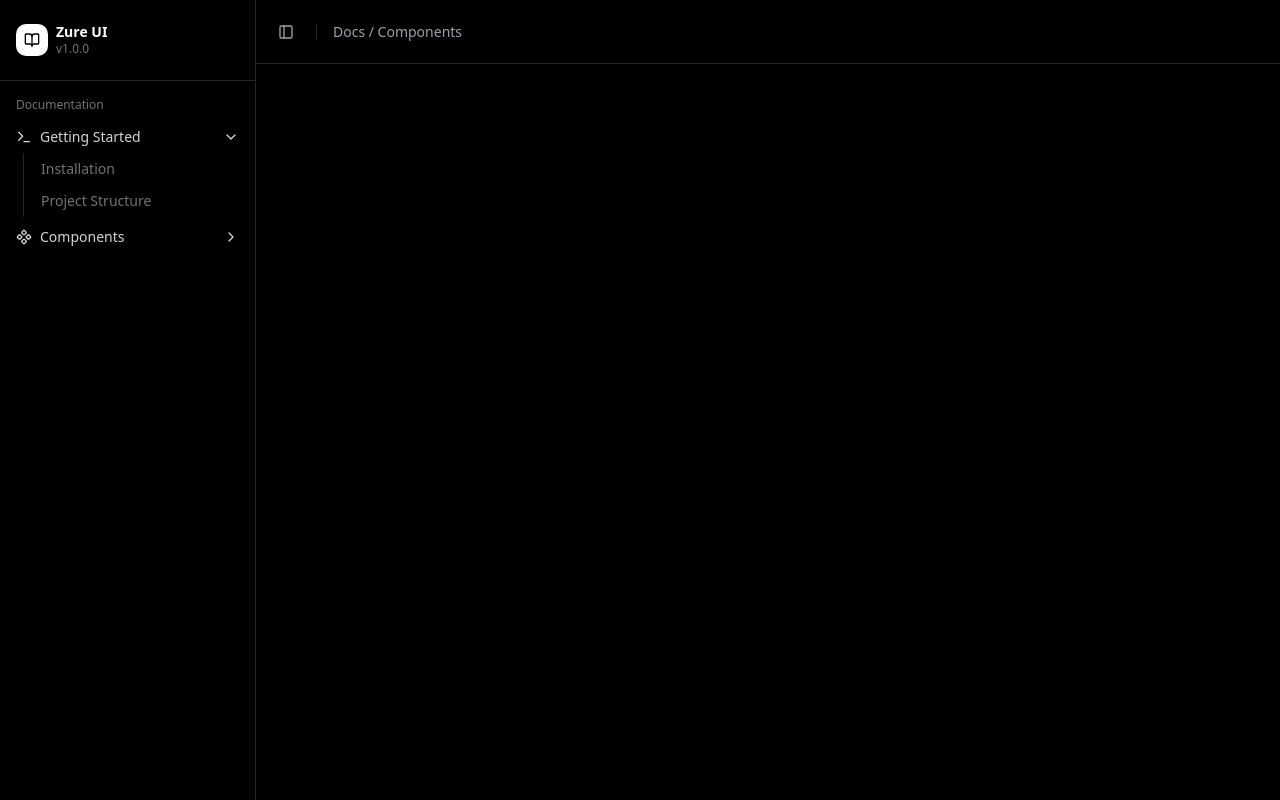
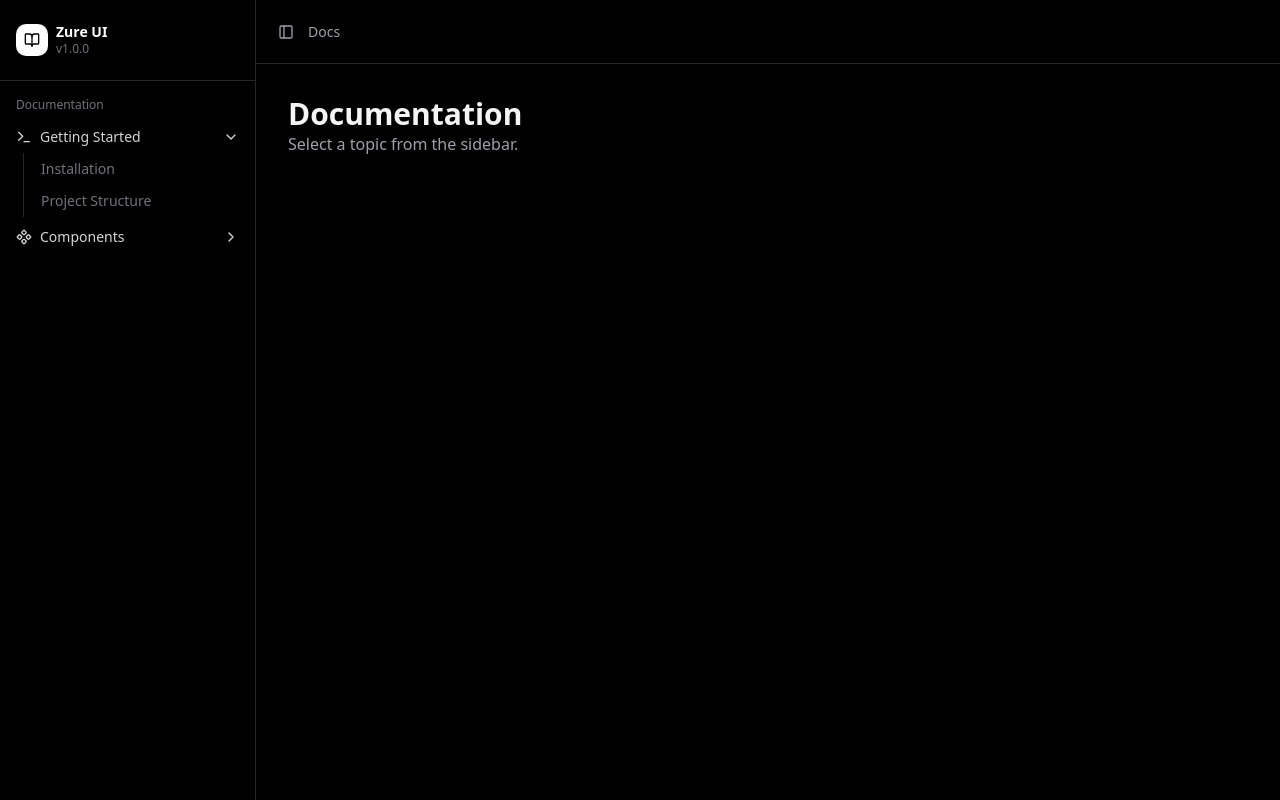
Before and after one commit to PANDURANGZURE/zure-ui-docs, a Next.js app: page /docs in a window 1280 px wide. Built offline with nearby package versions, Linux system fonts and the light colour scheme.

Commit message:
ROUTING DONE

```diff
--- /dev/null
+++ b/src/app/docs/layout.jsx
@@ -0,0 +1,23 @@
+import { SidebarProvider, SidebarTrigger } from "@/components/ui/sidebar"
+import { AppSidebar } from "../components/app-sidebar"
+
+export default function DocsLayout({ children }) {
+  return (
+    <SidebarProvider>
+      <div className="flex min-h-screen w-full bg-black">
+        <AppSidebar />
+
+        <main className="flex-1 bg-black">
+          <header className="flex h-16 items-center gap-2 border-b border-zinc-800 px-4">
+            <SidebarTrigger className="text-zinc-400 hover:text-white" />
+            <span className="text-sm text-zinc-400">Docs</span>
+          </header>
+
+          <div className="p-8 text-zinc-100">
+            {children}
+          </div>
+        </main>
+      </div>
+    </SidebarProvider>
+  )
+}
--- a/src/app/docs/page.jsx
+++ b/src/app/docs/page.jsx
@@ -1,24 +1,8 @@
-import { SidebarProvider, SidebarTrigger } from "@/components/ui/sidebar"
-import { AppSidebar } from "../components/app-sidebar"
-
-export default function DocsLayout({ children }) {
+export default function DocsPage() {
   return (
-    <SidebarProvider>
-      <div className="flex min-h-screen w-full bg-black">
-        <AppSidebar />
-        <main className="flex-1 bg-black">
-          {/* Header area for the trigger and breadcrumbs */}
-          <header className="flex h-16 shrink-0 items-center gap-2 border-b border-zinc-800 px-4">
-            <SidebarTrigger className="text-zinc-400 hover:text-white" />
-            <div className="h-4 w-[1px] bg-zinc-800 mx-2" />
-            <span className="text-sm font-medium text-zinc-400">Docs / Components</span>
-          </header>
-
-          <div className="p-8 text-zinc-100">
-            {children}
-          </div>
-        </main>
-      </div>
-    </SidebarProvider>
+    <>
+      <h1 className="text-3xl font-bold">Documentation</h1>
+      <p className="text-zinc-400">Select a topic from the sidebar.</p>
+    </>
   )
 }
```
